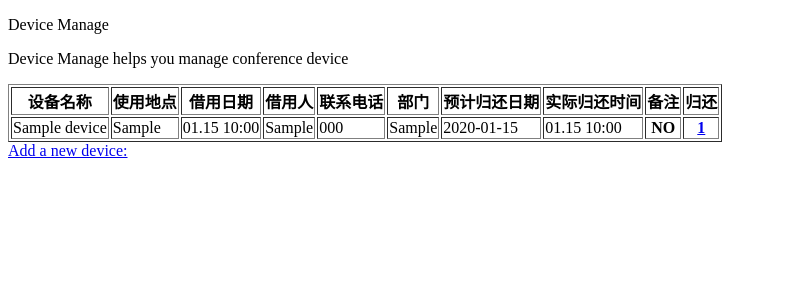
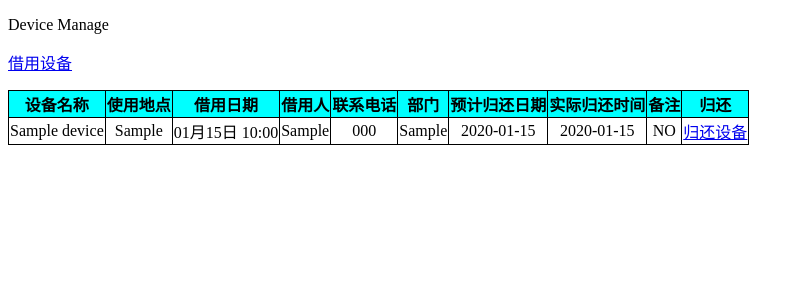
Before and after one commit to ZeroPatrick/device-manage, a Django app: page / in a window 1280 px wide. Shown: the top 300 px of the page, without its empty margins (0-804 px from the left). Run offline with Django 3.2, Linux system fonts and the light colour scheme; tables that the repository leaves empty hold one stand-in row (values such as "Sample post").

Commit message:
initially complete basical function

```diff
--- a/device/forms.py
+++ b/device/forms.py
@@ -5,8 +5,7 @@ from .models import Device
 class DeviceForm(forms.ModelForm):
     class Meta:
         model = Device
-        fields = ['device_name', 'conference_room', 'borrower', 'phone_number', 'department', 'expected_time',
-                  'actual_time', 'remark']
+        fields = ['device_name', 'conference_room', 'borrower', 'phone_number', 'department', 'expected_time']
         labels = {
             'device_name': '设备名称',
             'conference_room': '使用地点',
--- a/device/models.py
+++ b/device/models.py
@@ -7,15 +7,15 @@ import django.utils.timezone as timezone
 
 class Device(models.Model):
     """设备名称"""
-    device_name = models.CharField(max_length=50)
-    conference_room = models.CharField(max_length=20)
-    borrower = models.CharField(max_length=20)
-    phone_number = models.CharField(max_length=10)
-    department = models.CharField(max_length=20)
-    borrow_time = models.DateTimeField(auto_now_add=True)
-    expected_time = models.CharField(max_length=50)
-    actual_time = models.DateTimeField('保存日期', default=timezone.now)
-    #remark = models.CharField(max_length=100)
+    device_name = models.CharField('设备名称', max_length=50)
+    conference_room = models.CharField('使用地点', max_length=20)
+    borrower = models.CharField('借用人', max_length=20)
+    phone_number = models.CharField('联系电话', max_length=15)
+    department = models.CharField('部门', max_length=20)
+    borrow_time = models.DateTimeField('借用日期', auto_now_add=True)
+    expected_time = models.CharField('预计归还日期', max_length=20)
+    actual_time = models.CharField('实际归还时间', default='未归还', max_length=20, null=True, blank=True)
+    # remark = models.CharField(max_length=100)
     DONOT = 'NO'
     RERUENED = 'YES'
     REMARK_CHOICES = [
@@ -23,6 +23,7 @@ class Device(models.Model):
         (RERUENED, 'Yes'),
     ]
     remark = models.CharField(
+        '备注',
         max_length=20,
         choices=REMARK_CHOICES,
         default=DONOT,
--- a/device/templates/device/index.html
+++ b/device/templates/device/index.html
@@ -3,12 +3,26 @@
 <head>
     <meta charset="UTF-8">
     <title>Title</title>
+    <style>
+table {
+    border-collapse: collapse;
+}
+
+table, td, th {
+    border: 1px solid black;
+    text-align:center;
+}
+th{
+    background-color: #00FFFF;
+}
+</style>
 </head>
 <body>
 <p>Device Manage</p>
-<p>Device Manage helps you  manage conference device</p>
 
 {% block content %}
+<a href="{% url 'device:new_device' %}">借用设备</a>
+<p></p>
 
 <table border="1">
     <thead>
@@ -36,13 +50,12 @@
         <td>{{ device.department }}</td>
         <td>{{ device.expected_time }}</td>
         <td>{{ device.actual_time }}</td>
-        <th>{{ device.remark }}</th>
-        <th><a href="{% url 'device:edit_device' device.id %}">{{ device.id }}</a></th>
+        <td>{{ device.remark }}</td>
+        <td><a href="{% url 'device:edit_device' device.id %}">归还设备</a></td>
     </tr>
     {% endfor %}
     </tbody>
 </table>
-<a href="{% url 'device:new_device' %}">Add a new device:</a>
 {% endblock content %}
 
 </body>
--- a/device/views.py
+++ b/device/views.py
@@ -33,8 +33,7 @@ def new_device(request):
 def edit_device(request, device_id):
     """编辑既有条目"""
     device = Device.objects.get(id=device_id)
-    # device.device_name = 'HDMI'
-    device.actual_time = timezone.now()
+    # device.actual_time = timezone.now().strftime("%Y-%m-%d")
     if request.method != 'POST':
         # 初次请求，使用当前条目填充表单
         form = ModifyForm(instance=device)
@@ -42,6 +41,11 @@ def edit_device(request, device_id):
         # POST提交的数据，对数据进行处理
         form = ModifyForm(instance=device, data=request.POST)
         if form.is_valid():
+            if device.remark == 'NO':
+                device.actual_time = '未归还'
+            if device.remark == 'YES':
+                # device.actual_time = timezone.now().strftime("%m{m}%d{d} %H:%m").format(m='月', d='日')
+                device.actual_time = timezone.now().strftime("%m-%d %H:%m")
             form.save()
             return HttpResponseRedirect(reverse('device:index'))
     context = {'device': device, 'form': form}
--- a/device_manage/settings.py
+++ b/device_manage/settings.py
@@ -112,7 +112,7 @@ USE_I18N = True
 USE_L10N = False
 
 DATE_FORMAT = 'Y年m月d'
-DATETIME_FORMAT = 'm.d H:i'
+DATETIME_FORMAT = 'm月d日 H:i'
 
 USE_TZ = False
 
```
Also changed, not shown: device/migrations/0007_auto_20190525_1101.py (added), device/migrations/0008_auto_20190525_1253.py (added), device/migrations/0009_auto_20190525_1256.py (added), device/migrations/0010_auto_20190525_1313.py (added).
